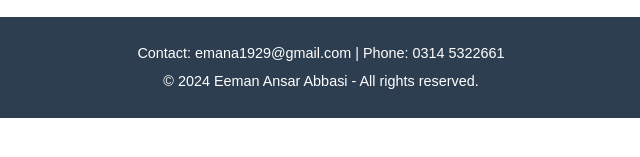
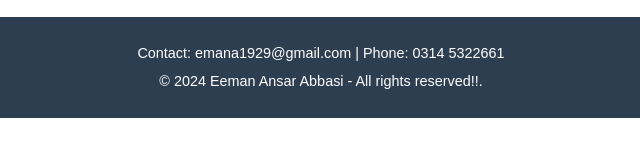
Before and after one commit to smartasscoder/devopsproject, a website: page mystory.html in a window 1280 px wide. Shown: the part 475-632 px from the top of the page, 319-959 px from the left. Drawn offline with Linux system fonts and the light colour scheme.

Commit message:
Update mystory.html

```diff
--- a/mystory.html
+++ b/mystory.html
@@ -28,7 +28,7 @@
 
     <footer>
         <p>Contact: emana1929@gmail.com | Phone: 0314 5322661</p>
-        <p>&copy; 2024 Eeman Ansar Abbasi - All rights reserved.</p>
+        <p>&copy; 2024 Eeman Ansar Abbasi - All rights reserved!!.</p>
     </footer>
 </body>
 </html>
```
